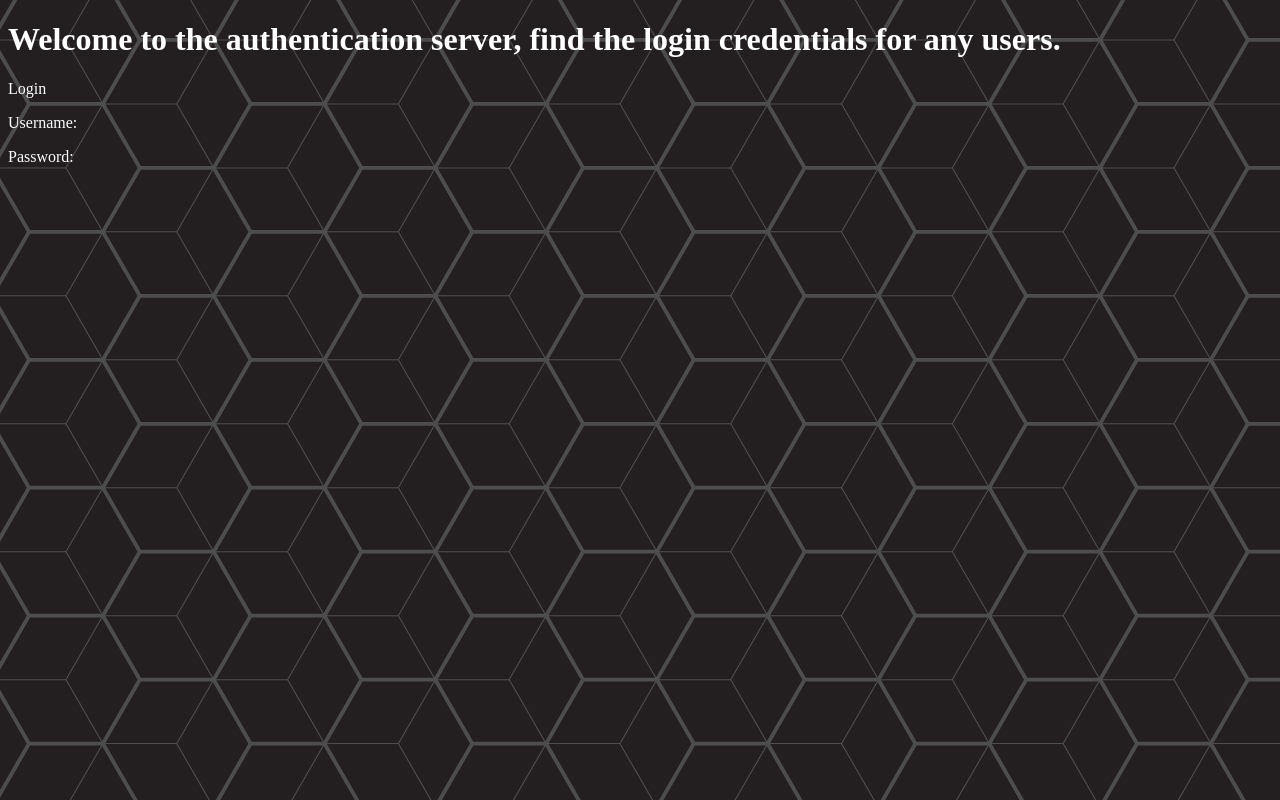
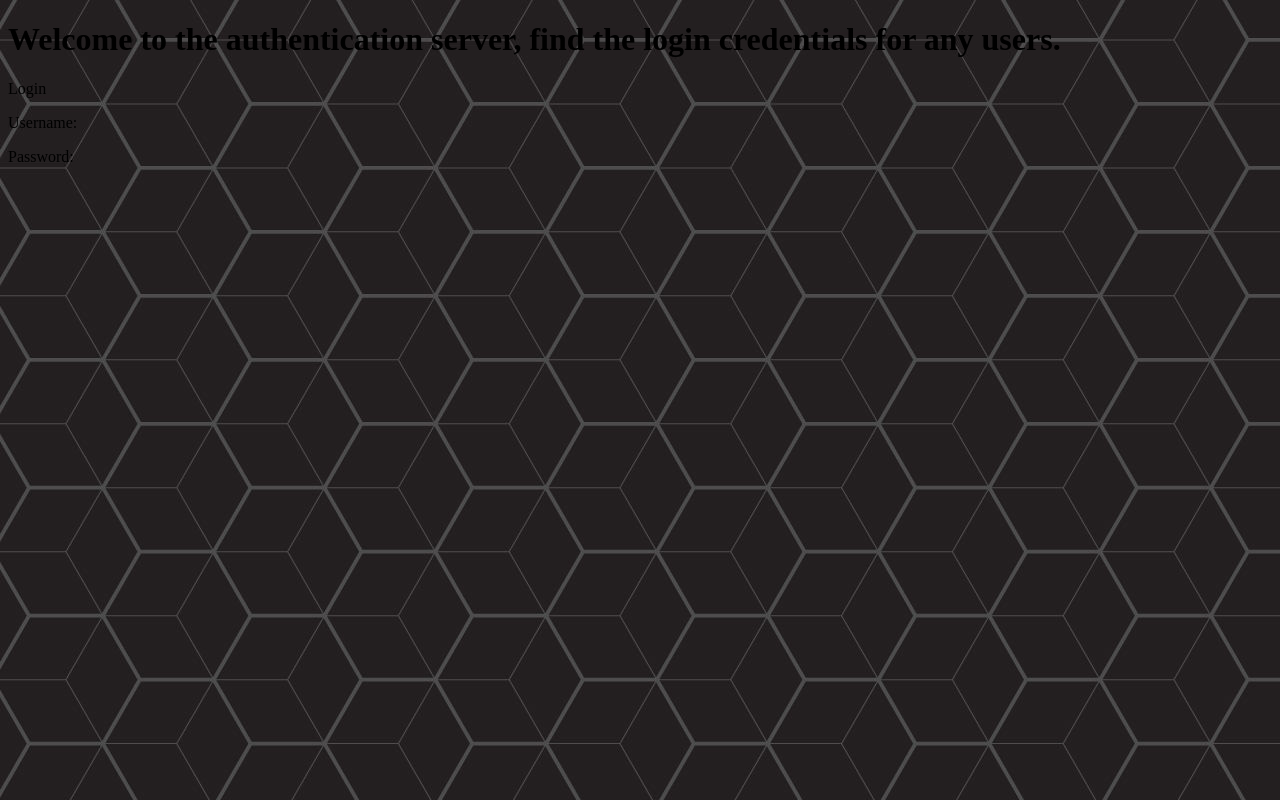
Before and after one commit to thenotchcreeper/thenotchcreeper.github.io, a plain HTML site: page index.html in a window 1280 px wide. Drawn offline with Linux system fonts and the light colour scheme.

Commit message:
Revert "Colors"
This reverts commit 47837d1027d0da605258ceee9657a2e1b4836a51.

```diff
--- a/index.html
+++ b/index.html
@@ -1,17 +1,17 @@
 <!DOCTYPE html>
     <html>
         <body>
-            <title style="color:rgb(255, 255, 255)">Mutualist Banking</title>
+            <title>Mutualist Banking</title>
 <style>
 body {
         background-image: url("background.jpg")
 }
 </style>
-    <h1 style="color:rgb(255, 255, 255)">Welcome to the authentication server, find the login credentials for any users.</h1>
-        <p style="color:rgb(255, 255, 255)">Login</p>
+    <h1>Welcome to the authentication server, find the login credentials for any users.</h1>
+        <p>Login</p>
         <!-- Removed account bill.gates due to security flaw -->
-        <p style="color:rgb(255, 255, 255)">Username:</p>
+        <p>Username:</p>
 
-        <p style="color:rgb(255, 255, 255)">Password:</p>
-    </body>
+        <p>Password:</p>
+</body>
 </html>
```
